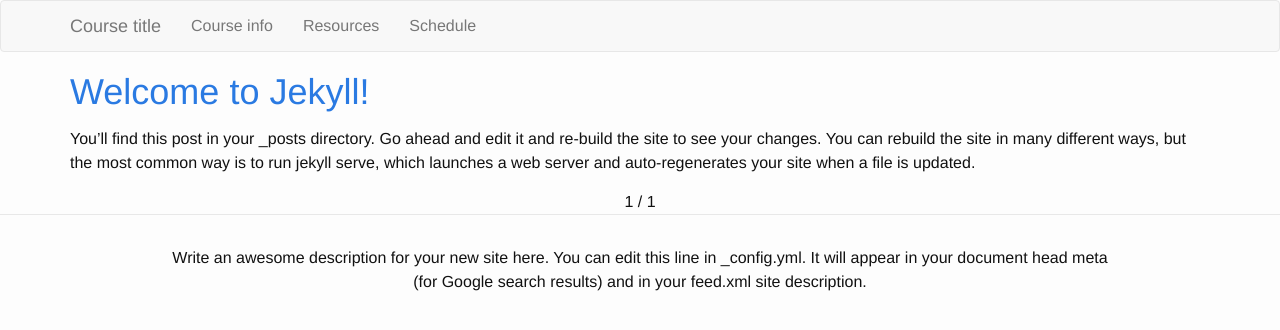
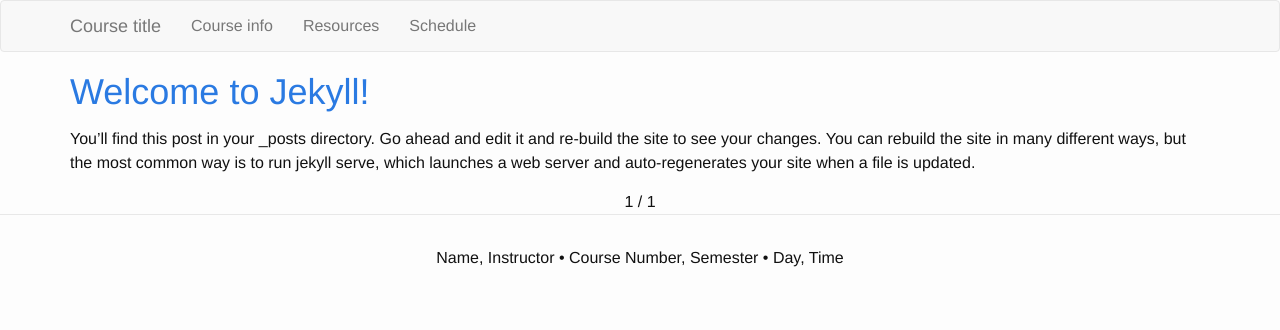
Before and after one commit to michelav/fa7-frameworks, a Jekyll site: the page built from index.html, in a window 1280 px wide. Shown: the top 330 px of the page. Built offline with Jekyll 4.4.1, drawn with Linux system fonts in a browser that asks for light colours; the list of posts is cut into pages by our own code.

Commit message:
Change footer to basic course info

```diff
--- a/_config.yml
+++ b/_config.yml
@@ -9,9 +9,7 @@
 title: Course title
 email: your-email@domain.com
 description: > # this means to ignore newlines until "baseurl:"
-  Write an awesome description for your new site here. You can edit this
-  line in _config.yml. It will appear in your document head meta (for
-  Google search results) and in your feed.xml site description.
+  Name, Instructor &bull; Course Number, Semester &bull; Day, Time
 baseurl: "" # the subpath of your site, e.g. /blog
 url: "http://yourdomain.com" # the base hostname & protocol for your site
 twitter_username: jekyllrb
```
